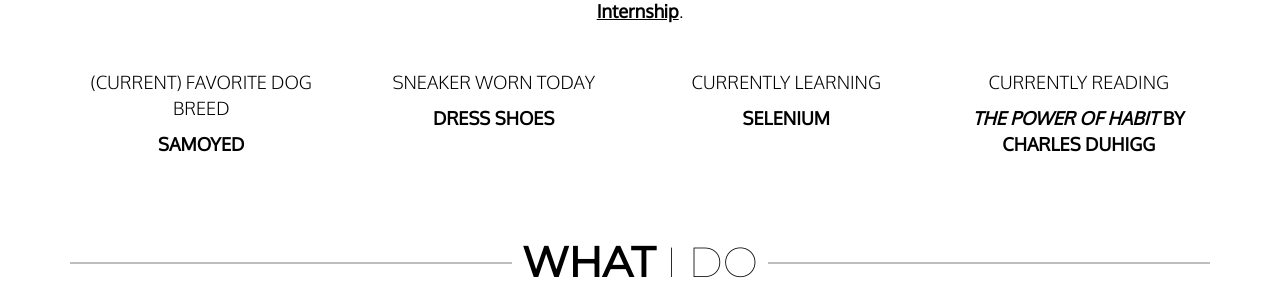
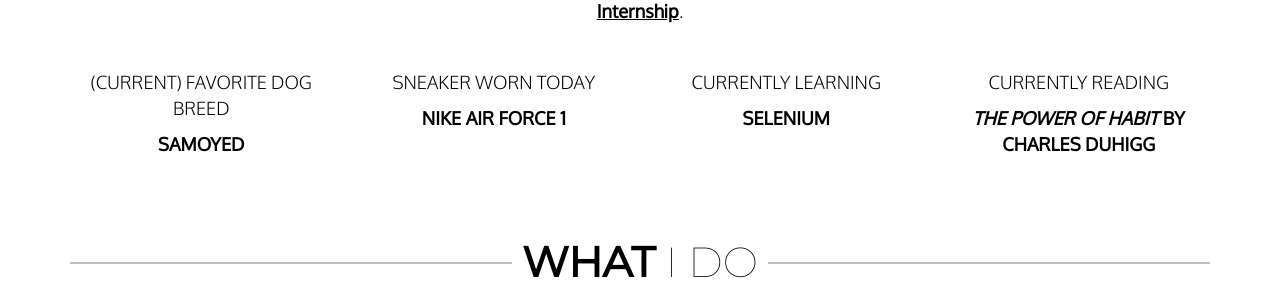
Before and after one commit to haanmiba/haanmiba.github.io, a Jekyll site: the page built from index.md, in a window 1280 px wide and 900 px high, scrolled down 1116 px. Shown: the part 154-454 px from the top of the window. Built offline with Jekyll 4.4.1, drawn with Linux system fonts in a browser that asks for light colours; nearby versions of some CDN libraries.

Commit message:
Changed sneaker for the day

```diff
--- a/_data/about.yml
+++ b/_data/about.yml
@@ -6,7 +6,7 @@ currently:
   - action: 'seeking a'
     subject: 'Summer 2019 Summer Internship'
 dog: 'Samoyed'
-sneaker: 'Dress Shoes'
+sneaker: 'Nike Air Force 1'
 learning: 'Selenium'
 reading:
   book: 'The Power of Habit'
```
